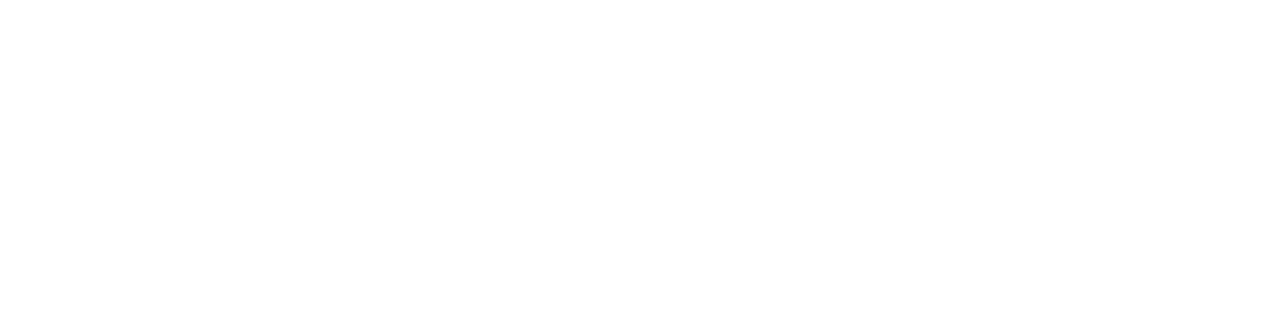
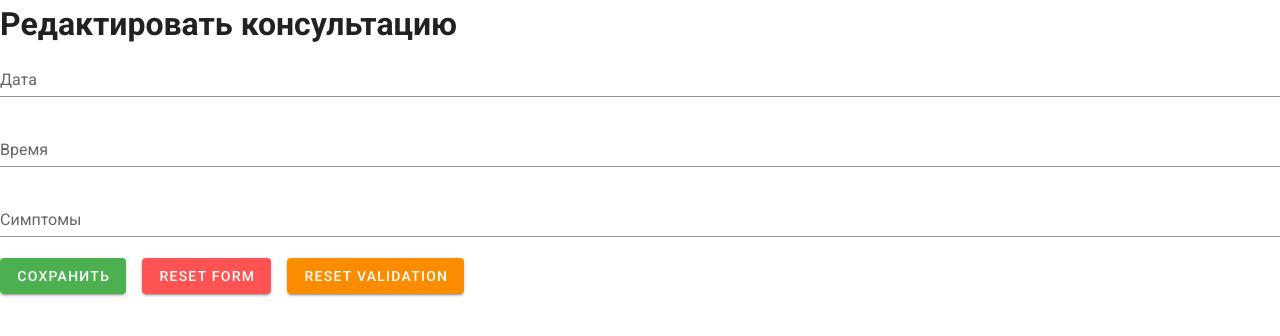
Before and after one commit to Anatov777/consulting, a Vue app: page /patients/1/consultation/1/edit in a window 1280 px wide. Shown: the top 336 px of the page. Built offline with nearby package versions, Linux system fonts and the light colour scheme.

Commit message:
add edit consultation form

```diff
--- a/src/components/ConsultationEditForm.vue
+++ b/src/components/ConsultationEditForm.vue
@@ -58,24 +58,29 @@
     // Fields rules
     requiredRule: [(v) => !!v || "Обязательное поле"]
   }),
-  // created() {
-  //   if (this.isEditMode) {
-  //     const patientData = this.GET_PATIENT_BY_ID(`${this.patientId}`);
-  //     this.fields = { ...patientData };
-  //   }
-  // },
+  created() {
+    if (this.isEditMode) {
+      const consultationData = this.GET_CONSULTATIONS_BY_ID(
+        `${this.consultationId}`
+      );
+      this.fields = { ...consultationData };
+    }
+  },
   computed: {
-    ...mapGetters(["GET_PATIENT_BY_ID"]),
+    ...mapGetters(["GET_CONSULTATIONS_BY_ID"]),
     isEditMode() {
       return this.mode === "edit";
     },
     patientId() {
-      return this.$route.params.id;
+      return this.$route.params.patientId;
+    },
+    consultationId() {
+      return this.$route.params.consultationId;
     }
   },
 
   methods: {
-    ...mapActions(["ADD_CONSULTATION", "EDIT_PATIENT"]),
+    ...mapActions(["ADD_CONSULTATION", "EDIT_CONSULTATION"]),
     validate() {
       this.$refs.form.validate();
     },
@@ -88,7 +93,7 @@
     submitForm() {
       if (this.$refs.form.validate()) {
         if (this.isEditMode) {
-          this.editPatient();
+          this.editConsultation();
         } else {
           this.addConsultation();
         }
@@ -103,20 +108,15 @@
       };
       this.ADD_CONSULTATION(consultationData);
     },
-    editPatient() {
-      const patientData = {
-        id: `${this.patientId}`,
-        name: this.fields.name,
-        surname: this.fields.surname,
-        patronymic: this.fields.patronymic,
-        birthday: this.fields.birthday,
-        gender: this.fields.gender,
-        snils: this.fields.snils,
-        weight: this.fields.weight,
-        height: this.fields.height,
-        age: this.fields.age
+    editConsultation() {
+      const consultationData = {
+        date: this.fields.date,
+        time: this.fields.time,
+        symptoms: this.fields.symptoms,
+        patientId: this.patientId,
+        id: `${this.consultationId}`
       };
-      this.EDIT_PATIENT(patientData);
+      this.EDIT_CONSULTATION(consultationData);
     }
   }
 };
--- a/src/components/PatientConsultation.vue
+++ b/src/components/PatientConsultation.vue
@@ -86,8 +86,14 @@
     }
   },
   methods: {
-    toEditConsultation(item) {
-      console.log(item);
+    toEditConsultation(consultationData) {
+      this.$router.push({
+        name: "ConsultationEdit",
+        params: {
+          patientId: this.patientId,
+          consultationId: consultationData.id
+        }
+      });
     },
     deleteConsultation(item) {
       console.log(item);
--- a/src/router/index.js
+++ b/src/router/index.js
@@ -25,6 +25,11 @@
     }
   },
   {
+    path: '/patients/:id',
+    name: 'PatientInfo',
+    component: () => import('@/views/PatientInfo.vue')
+  },
+  {
     path: '/patients/:id/edit',
     name: 'PatientsEdit',
     component: () => import('@/views/PatientEdit.vue'),
@@ -33,16 +38,19 @@
     }
   },
   {
-    path: '/patients/:id',
-    name: 'PatientInfo',
-    component: () => import('@/views/PatientInfo.vue')
-  },
-  {
-    path: '/patients/:id/consultation/add',
+    path: '/patients/:patientId/consultation/add',
     name: 'ConsultationAdd',
     component: () => import('@/views/ConsultationAdd.vue'),
     meta: {
       metaTitle: 'Добавление консультации'
+    }
+  },
+  {
+    path: '/patients/:patientId/consultation/:consultationId/edit',
+    name: 'ConsultationEdit',
+    component: () => import('@/views/ConsultationEdit.vue'),
+    meta: {
+      metaTitle: 'Редактирование консультации'
     }
   },
 ]
--- a/src/store/modules/consultation.js
+++ b/src/store/modules/consultation.js
@@ -6,6 +6,9 @@
   GET_CONSULTATIONS: (state) => state.consultations,
   GET_CONSULTATIONS_BY_PATIENT: (state) => (patientId) => {
     return state.consultations.filter((item) => item.patientId === patientId)
+  },
+  GET_CONSULTATIONS_BY_ID: (state) => (id) => {
+    return state.consultations.find((item) => item.id === id)
   }
 }
 
@@ -13,8 +16,8 @@
   ADD_CONSULTATION(context, consultationData) {
     context.commit('ADD_CONSULTATION_MUTATION', consultationData)
   },
-  EDIT_CONSULTATION(context, patientData) {
-    context.commit('EDIT_CONSULTATION_MUTATION', patientData)
+  EDIT_CONSULTATION(context, consultationData) {
+    context.commit('EDIT_CONSULTATION_MUTATION', consultationData)
   },
   DELETE_CONSULTATION(context, index) {
     context.commit('DELETE_CONSULTATION_MUTATION', index)
@@ -27,14 +30,14 @@
     state.consultations.push(consultationData)
     localStorage.setItem('consultations', JSON.stringify(state.consultations))
   },
-  EDIT_CONSULTATION_MUTATION: (state, patientData) => {
-    const index = state.patients.findIndex((item) => item.id === +patientData.id)
-    state.patients.splice(index, 1, patientData)
-    localStorage.setItem('patients', JSON.stringify(state.patients))
+  EDIT_CONSULTATION_MUTATION: (state, consultationData) => {
+    const index = state.consultations.findIndex((item) => item.id === +consultationData.id)
+    state.consultations.splice(index, 1, consultationData)
+    localStorage.setItem('consultations', JSON.stringify(state.consultations))
   },
   DELETE_CONSULTATION_MUTATION: (state, index) => {
-    state.patients.splice(index, 1)
-    localStorage.setItem('patients', JSON.stringify(state.patients))
+    state.consultations.splice(index, 1)
+    localStorage.setItem('consultations', JSON.stringify(state.consultations))
   }
 }
 
--- /dev/null
+++ b/src/views/ConsultationEdit.vue
@@ -0,0 +1,15 @@
+<template>
+  <div>
+    <h1>Редактировать консультацию</h1>
+    <consultation-edit-form mode="edit" />
+  </div>
+</template>
+
+<script>
+export default {
+  name: "ConsultationEdit",
+  components: {
+    ConsultationEditForm: () => import("@/components/ConsultationEditForm")
+  }
+};
+</script>
```
